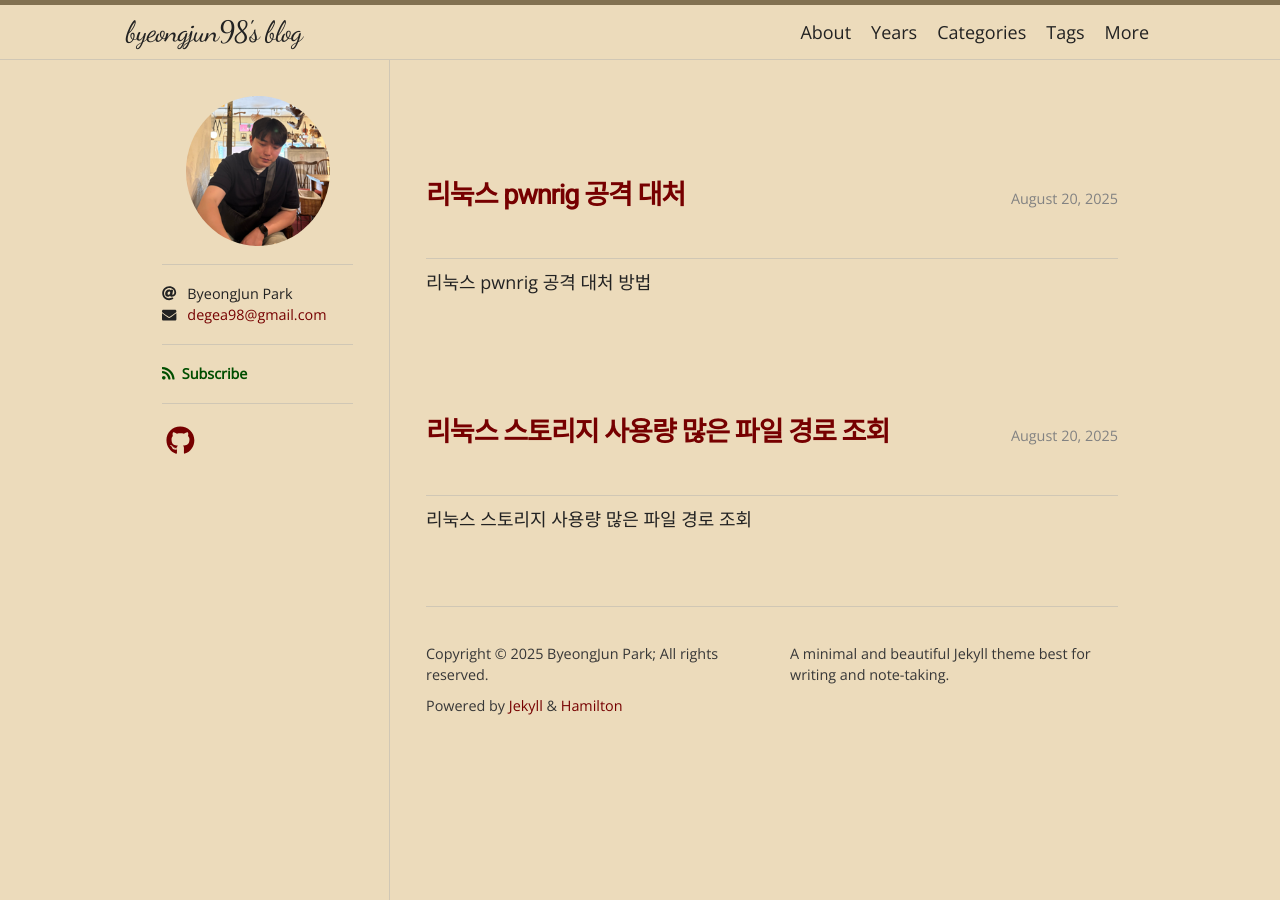
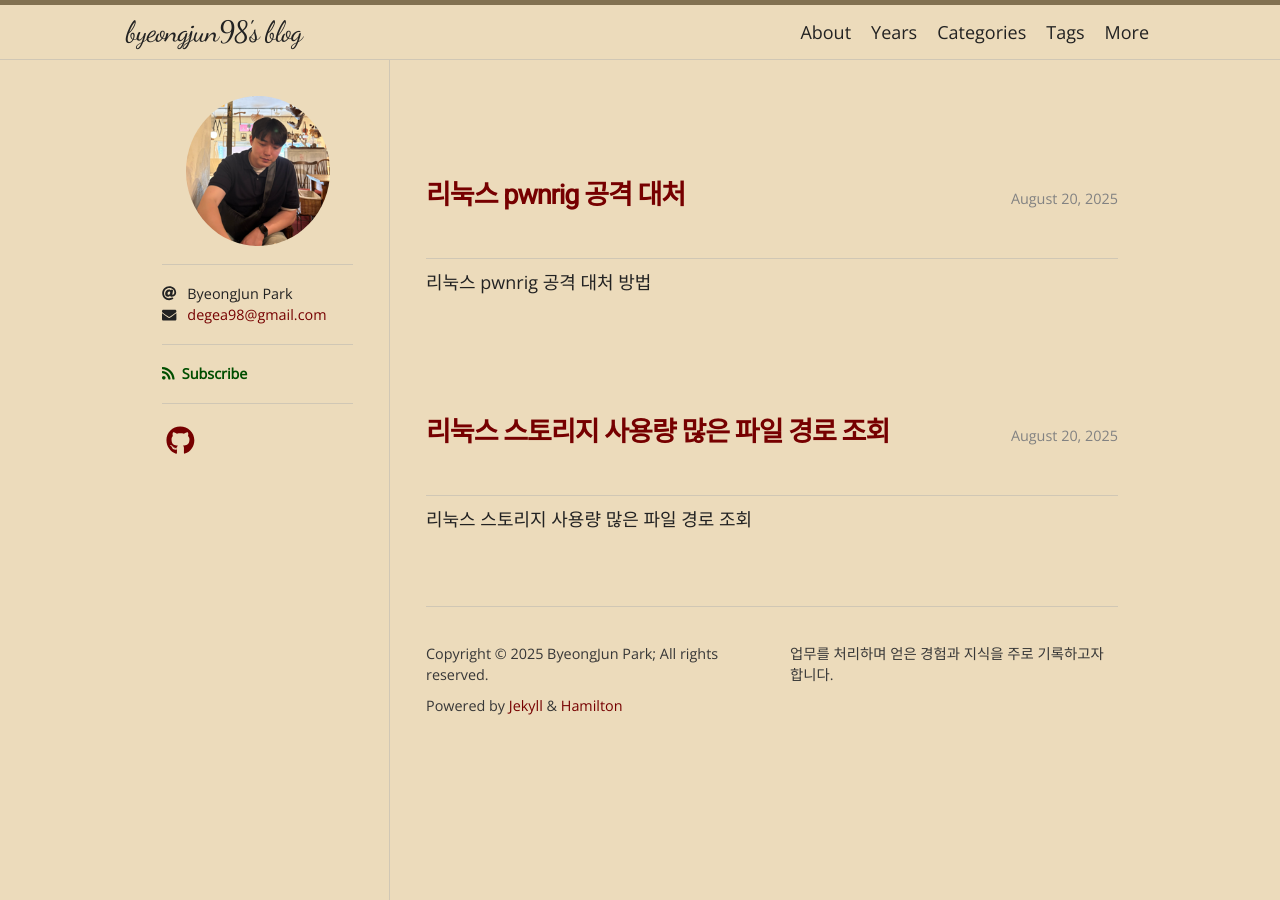
Before and after one commit to byeongjun98/byeongjun98.github.io, a Jekyll site: the page built from index.markdown, in a window 1280 px wide. Built offline with Jekyll 4.4.1, drawn with Linux system fonts in a browser that asks for light colours; nearby versions of some CDN libraries; some web fonts are replaced; the list of posts is cut into pages by our own code.

Commit message:
[Fix] 푸터 수정

```diff
--- a/_config.yml
+++ b/_config.yml
@@ -1,5 +1,5 @@
 title: byeongjun98's blog
-description: A minimal and beautiful Jekyll theme best for writing and note-taking.
+description: 업무를 처리하며 얻은 경험과 지식을 주로 기록하고자 합니다.
 author: ByeongJun Park
 avatar: /logo.png
 email: degea98@gmail.com
```
